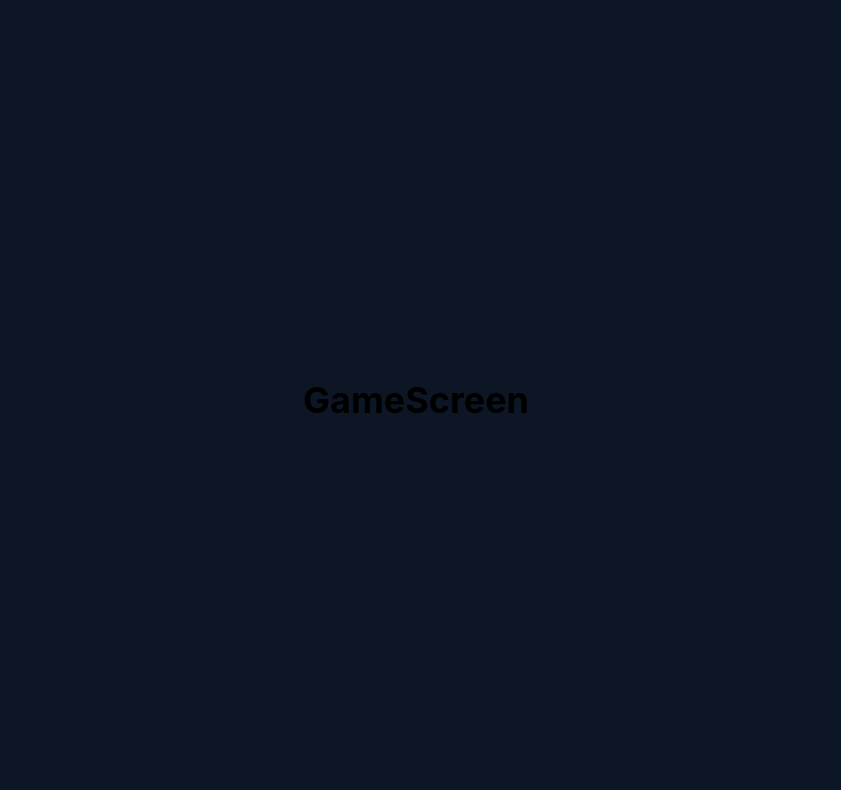
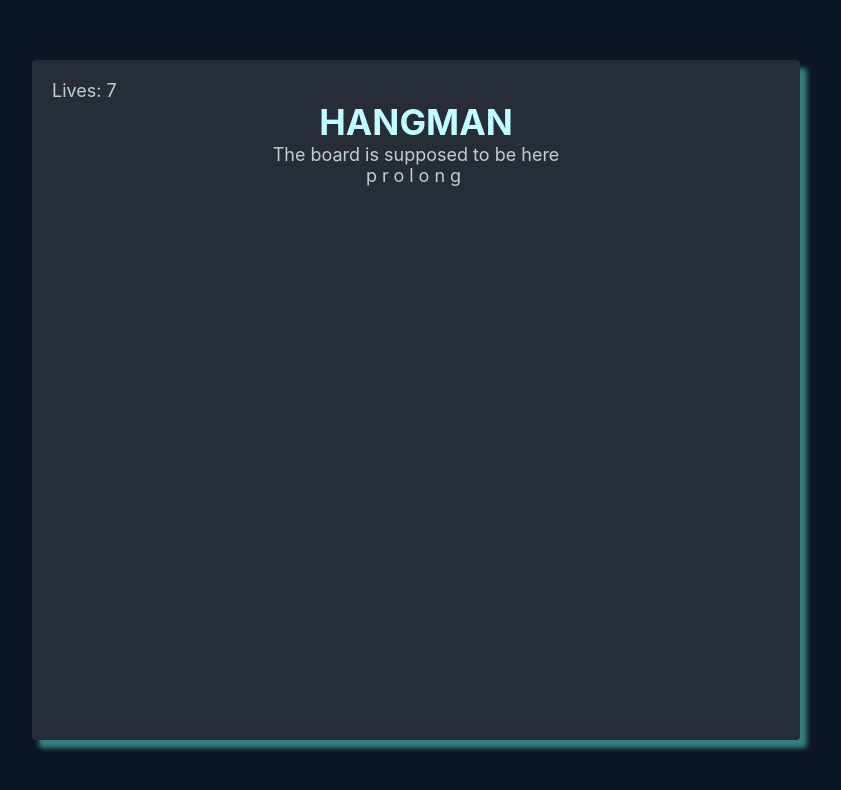
Before and after one commit to androso/hangman, a React (Vite) app: page /game in a window 1280 px wide. Shown: the top 790 px of the page, without its empty margins (224-1065 px from the left). Built offline with nearby package versions, Linux system fonts and the light colour scheme.

Commit message:
adding instructions page && static of game screen

```diff
--- a/src/App.css
+++ b/src/App.css
@@ -10,6 +10,7 @@
   --light-black: #111;
   --light-blue: #C1FDFF;
   --light-blue-darker: rgb(205, 254, 255);
+  --text-color: #bbd1d1;
   --secondary-blue: #86C0BD;
   --container-width: 768px;
 
@@ -38,12 +39,16 @@ body {
   box-shadow: 7px 8px 5px #35807E;
   border-radius: 4px;
   text-align: center;
+  color: var(--text-color);
 }
 
 /*-------- HOME SCREEN --------*/
+.title {
+  color: var(--light-blue);
+  font-size: 2.22rem;
+}
 .hangman__title {
-  color: var(--light-blue);
-  font-size: 2.22;
+
   margin-bottom: 25px;
 }
 .button {
@@ -89,3 +94,26 @@ body {
     height: 680px;
   }
 }
+
+/*-------- INSTRUCTIONS --------*/
+
+
+.instructions__list {
+  padding: 1rem 1.8rem;
+  padding-left: 3rem;
+  line-height: 1.7;
+  list-style: circle;
+  text-align:left;
+  margin-bottom: 20px;
+}
+.button.menu {
+  width: 170px;
+}
+
+/*-------- GAME SCREEN --------*/
+.game__stats {
+  text-align: left;
+}
+.game__word {
+  letter-spacing: 5px;
+}
--- /dev/null
+++ b/src/components/Board.jsx
@@ -0,0 +1,7 @@
+import React from 'react';
+
+export default function Board() {
+  return (
+    <p>The board is supposed to be here</p>
+  )
+}
--- /dev/null
+++ b/src/components/Keyboard.jsx
@@ -0,0 +1,8 @@
+import React from 'react';
+
+export default function Keyboard() {
+  return (
+    <p>keyboard goes here</p>
+  )
+
+}
--- /dev/null
+++ b/src/components/index.js
@@ -0,0 +1,2 @@
+export {default as Keyboard} from "./Keyboard";
+export {default as Board} from "./Board";
--- a/src/data/dictionary.js
+++ b/src/data/dictionary.js
@@ -1,5 +1,5 @@
-export default wordList;
-var wordList = [
+
+export var wordList = [
 	"wares",
 	"soup",
 	"mount",
--- a/src/data/index.js
+++ b/src/data/index.js
@@ -1,2 +1,2 @@
-export { default as wordsList } from "./dictionary.js";
+export { wordList as wordsList } from "./dictionary.js";
 export { default as sounds } from "./sound.js";
--- a/src/pages/GameScreen.jsx
+++ b/src/pages/GameScreen.jsx
@@ -1,7 +1,45 @@
-import React from 'react';
+import React, { useEffect, useState } from 'react';
+import {Board, Keyboard} from "../components";
+import { wordsList } from "../data";
+// Render skeleton
+// We gotta pick a random word from WordsList (RandomWord)
+// We display the placeholder of that word (wordPlaceholder)
+  // We create a copy of the word [] inside of an array
+    // We replace each letter for a _
+    // We render those _ in our html
+// We add event listeners to each letter
+  // When clicked:
+    // If first time we continue
+      // We check if that word is inside of the RandomWord
+        // If so, we get the index and replace the _ inside of wordPlaceholder for that letter
+        // else we console.log('not right letter')
+          // We discount a life
+      // At the end we deactivate that letter
+    // Else we do nothing
 
 export default function GameScreen() {
+  const [livesLeft, setLivesLeft] = useState(7);
+  const [randomWord, setRandomWord] = useState("");
+
+
+
+  useEffect(() => {
+    const randomIndex = getRandomIndex(wordsList);
+    setRandomWord(wordsList[randomIndex]);
+  }, []);
+
+
+
   return(
-    <h1>GameScreen</h1>
+    <div className="hangman__container">
+      <p className="game__stats">Lives: {livesLeft}</p>
+      <h1 className="game__title title">HANGMAN</h1>
+      <Board />
+      <div className="game__word">{randomWord}</div>
+
+    </div>
   )
 }
+function getRandomIndex(arr) {
+  return Math.floor(Math.random() * (arr.length - 0) + 0);
+}
--- a/src/pages/Home.jsx
+++ b/src/pages/Home.jsx
@@ -6,8 +6,8 @@ function Home() {
   return (
     <>
       <div className="hangman__container">
-        <h1 className="hangman__title">HANGMAN</h1>
-        <Link to="/game" className="button instructions" onClick={() => { sounds.click.play()}}>New Game</Link>
+        <h1 className="hangman__title title">HANGMAN</h1>
+        <Link to="/game" className="button game" onClick={() => { sounds.click.play()}}>New Game</Link>
 
         <Link to="/instructions" className="button instructions" onClick={() => { sounds.click.play() }}>Instructions</Link>
         <p className="attribution">Made with 💖 by <a href="https://twitter.com/AnibalAndrade_" target="_blank">androso</a></p>
--- a/src/pages/Instructions.jsx
+++ b/src/pages/Instructions.jsx
@@ -1,8 +1,26 @@
 import React from 'react';
+import {Link} from 'react-router-dom';
+import {sounds} from '../data';
 
 function Instructions() {
   return (
-    <h1>Instructions</h1>
+    <div className="hangman__container">
+      <h1 className="instructions__title title">INSTRUCTIONS</h1>
+      <h4 className="instructions__subtitle subtitle">Here are the instructions for Hangman!!</h4>
+      <ul className="instructions__list">
+        <li>When you start a new game, the machine will automatically pick a super random word 🙄</li>
+        <li>Your job is to guess that word by guessing one letter at a time</li>
+        <li>If you succesfully guess the world within 7 tries, you would've saved the world!</li>
+        <li>But if you loose i hope you'd had a good life, say goodbye to everyone 👻</li>
+      </ul>
+      <Link
+        to="/"
+        className="button menu"
+        onClick={() => {sounds.click.play()}}
+      >
+        MAIN MENU
+      </Link>
+    </div>
   )
 }
 export default Instructions;
```
